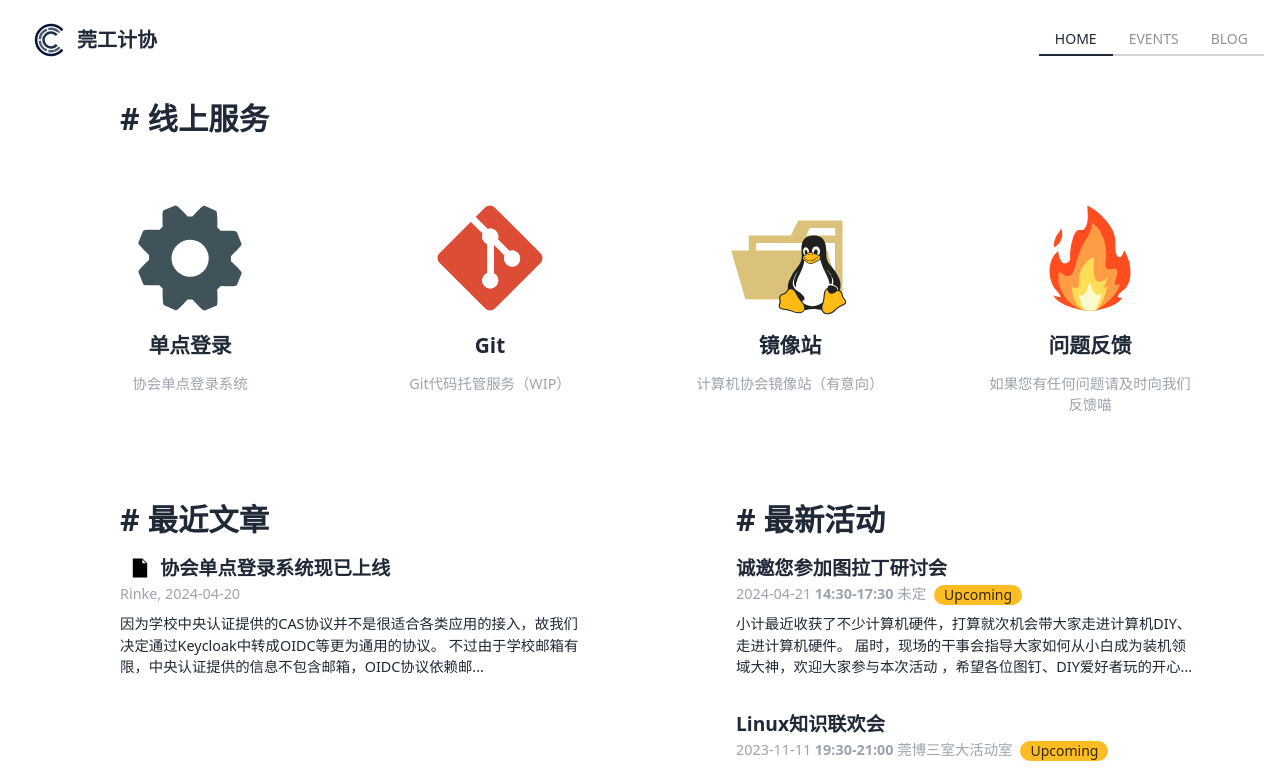
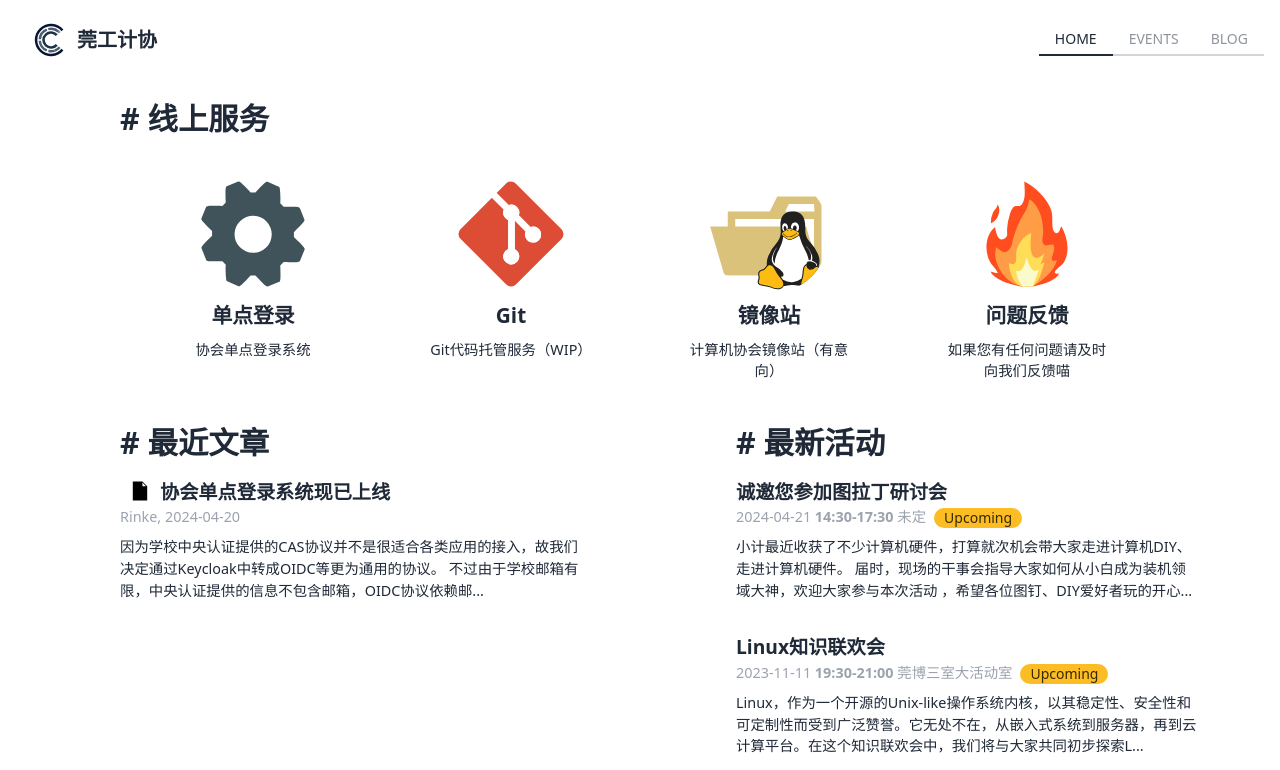
Before and after one commit to DGUTCA/dca.moe, a Next.js app: page / in a window 1280 px wide. Shown: the top 770 px of the page. Built offline with nearby package versions, Linux system fonts and the light colour scheme.

Commit message:
update style: services, home

```diff
--- a/src/app/globals.css
+++ b/src/app/globals.css
@@ -41,7 +41,7 @@ h5 {
 }
 
 .service:hover {
-  @apply translate-y-[-15px] duration-100 opacity-60 bg-gray-200 rounded-xl;
+  @apply translate-y-[-15px] duration-100 opacity-60 bg-gray-200;
   cursor: pointer;
 }
 
--- a/src/app/page.tsx
+++ b/src/app/page.tsx
@@ -11,20 +11,14 @@ export default function Home() {
     <>
       <h1 className="lg:pl-10 xl:pl-[80px]"># 线上服务</h1>
       <div>
-        <div className="grid grid-flow-row grid-cols-2 gap-4 mt-4 lg:mt-12 md:grid-cols-4 md:gap-0">
+        <div className="grid grid-flow-row grid-cols-2 gap-4 mt-4 md:grid-cols-4 lg:mx-24 lg:mt-8 lg:gap-6">
           {services.map((service, idx) => (
-            <a href={service.href} key={idx}>
-              <Service
-                img_path={service.img_path}
-                title={service.title}
-                desc={service.desc}
-              ></Service>
-            </a>
+            <Service key={idx} props={service}></Service>
           ))}
         </div>
       </div>
 
-      <div className="my-16 grid gap-16 lg:pl-10 lg:grid-cols-2 lg:grid-rows-none lg:gap-28 xl:pl-[80px]">
+      <div className="my-8 grid gap-16 lg:pl-10 lg:grid-cols-2 lg:grid-rows-none lg:gap-28 xl:pl-[80px]">
         <div>
           <h1># 最近文章</h1>
           <div className="flex flex-col gap-8 mt-3">
@@ -49,7 +43,7 @@ export default function Home() {
           </div>
         </div>
 
-        <div>
+        <div className="row-span-2">
           <h1># 最新活动</h1>
           <div className="flex flex-col gap-8 mt-3">
             {allEvents.map(
--- a/src/lib/config.tsx
+++ b/src/lib/config.tsx
@@ -1,4 +1,6 @@
-export const services = [
+import { ServiceInterface } from "@/ui/service";
+
+export const services: ServiceInterface[] = [
   {
     img_path: "/icons/fix.svg",
     title: "单点登录",
--- a/src/lib/interface.tsx
+++ b/src/lib/interface.tsx
@@ -1,7 +1,8 @@
 interface ServiceInterface {
   img_path: string;
   title: string;
-  desc?: string;
+  desc: string;
+  href: string;
   className?: string;
 }
 
--- a/src/ui/service.tsx
+++ b/src/ui/service.tsx
@@ -1,29 +1,29 @@
 import Image from "next/image";
-import { ServiceInterface } from "../lib/interface";
+import { ServiceInterface } from "@/lib/interface";
 
-const Service: React.FC<ServiceInterface> = (props) => {
+function Service({ props }: { props: ServiceInterface }) {
   return (
-    <div className="service py-2 md:pb-5 md:pt-2">
-      <div
-        className={`${props.className} items-center flex flex-col gap-2 lg:gap-3`}
-      >
-        <div>
+    <a href={props.href} className="service rounded-xl">
+      <div className="card">
+        <div className={`${props.className}`}>
+          <figure>
             <Image
-            className=""
+              className="rounded-full"
               width={120}
               height={120}
               src={props.img_path}
-            alt=""
+              alt={props.title}
             />
-        </div>
+          </figure>
+          <div className="card-body py-1.5 items-center text-center">
             <h3>{props.title}</h3>
-        <div className="h5-gray w-36 text-center h-16 lg:h-10 lg:px-0 xl:w-64 xl:px-6 ">
-          {props.desc}
+            <h5>{props.desc}</h5>
           </div>
         </div>
       </div>
+    </a>
   );
-};
+}
 
 export default Service;
 export type { ServiceInterface };
```
Lines whose indentation alone changed are shown as unchanged.
